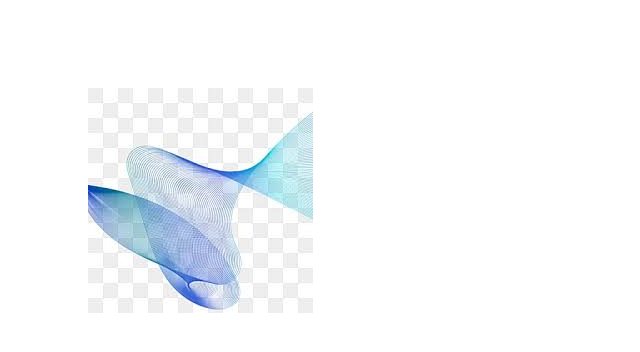
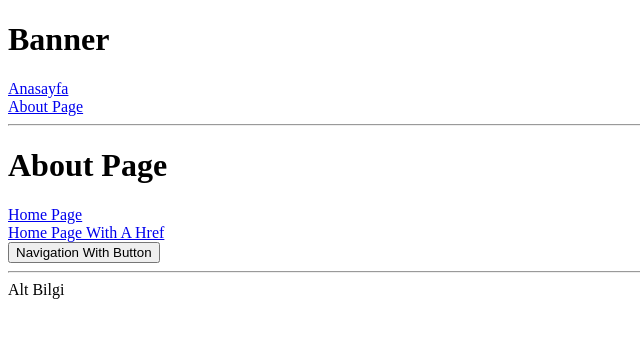
Before and after one commit to neominalsolutions/react-webpack-starterpack, a React app: page /about in a window 1280 px wide. Shown: the top 352 px of the page, without its empty margins (0-640 px from the left). Built offline with nearby package versions, Linux system fonts and the light colour scheme.

Commit message:
React Router DOM kullanımı

```diff
--- a/package.json
+++ b/package.json
@@ -14,7 +14,8 @@
     "@types/react": "^18.3.3",
     "@types/react-dom": "^18.3.0",
     "react": "^18.3.1",
-    "react-dom": "^18.3.1"
+    "react-dom": "^18.3.1",
+    "react-router-dom": "^6.24.1"
   },
   "devDependencies": {
     "@babel/core": "^7.24.9",
--- /dev/null
+++ b/src/components/layout.tsx
@@ -0,0 +1,27 @@
+import React from 'react';
+import { Link, Outlet } from 'react-router-dom';
+
+function Layout() {
+	return (
+		<>
+			<header>
+				<h1>Banner</h1>
+				<nav>
+					<Link to="/">Anasayfa</Link>
+					<br></br>
+					<Link to="/about">About Page</Link>
+				</nav>
+			</header>
+			<hr></hr>
+
+			<main>
+				<Outlet />
+			</main>
+			<hr></hr>
+
+			<footer>Alt Bilgi</footer>
+		</>
+	);
+}
+
+export default Layout;
--- a/src/index.tsx
+++ b/src/index.tsx
@@ -1,13 +1,55 @@
 import React from 'react';
 import ReactDOM from 'react-dom/client';
 import App from './components/App';
+
+import HomePage from './pages/home.page';
+import {
+	createBrowserRouter,
+	Link,
+	Outlet,
+	RouterProvider,
+} from 'react-router-dom';
+import AboutPage from './pages/about.page';
+import Layout from './components/layout';
 
 const root = ReactDOM.createRoot(
 	document.getElementById('root') as HTMLElement
 );
 
+const router = createBrowserRouter([
+	{
+		path: '/',
+		Component: Layout, // Aşağıdaki pathler bu layout üzerinden ortak tasarımları alırlar. header,footer,menu,logo, profile, sepet kısayolu.
+		children: [
+			{
+				path: '/',
+				Component: HomePage,
+			},
+			{
+				path: '/about',
+				Component: AboutPage,
+			},
+		],
+	},
+	{
+		path: '/admin',
+		element: (
+			<div>
+				<h1>Admin Layout</h1>
+				<Outlet />
+			</div>
+		),
+		children: [{ path: '', element: <p>Admin Home</p> }],
+	},
+	{
+		path: '*',
+		element: <>Sayfa Bulunamadı</>,
+	}, // Her zaman en son değer bu olucak
+]);
+
+// bu kod blogu içerisinde RouterProvider dan başka kod bloğu olmasın.
 root.render(
 	<>
-		<App />
+		<RouterProvider router={router} />
 	</>
 );
--- /dev/null
+++ b/src/pages/about.page.tsx
@@ -0,0 +1,31 @@
+import React from 'react';
+import { Link, useNavigate } from 'react-router-dom';
+
+function AboutPage() {
+	const navigate = useNavigate();
+
+	// Uygulama dışında harici bir sayfaya yönlenecek ise www.google.com o zaman Link kullanımı yapamayız bunun yerine href tercih etmemiz gerekir.
+
+	// kayıt sonrası ts dosyasından kontrollü bir yönlendirme yapmak için useNavigate Hook kullanılır.
+	const navigateToPage = () => {
+		const ok = window.confirm('Sayfadan ayrılmak istediğinize emin misiniz?');
+		if (ok) {
+			navigate('/');
+		}
+	};
+
+	return (
+		<>
+			<h1>About Page</h1>
+			<nav>
+				<Link to="/">Home Page</Link>
+				<br></br>
+				<a href="/">Home Page With A Href</a>
+				<br></br>
+				<button onClick={navigateToPage}>Navigation With Button</button>
+			</nav>
+		</>
+	);
+}
+
+export default AboutPage;
--- /dev/null
+++ b/src/pages/home.page.tsx
@@ -0,0 +1,16 @@
+import React from 'react';
+import { Link } from 'react-router-dom';
+// / anasayfa path bu component doma yüklenecek <div id="root"> </div>
+
+function HomePage() {
+	return (
+		<>
+			<h1>Home Page</h1>
+			<nav>
+				<Link to="/about">Hakkımızda</Link>
+			</nav>
+		</>
+	);
+}
+
+export default HomePage;
--- a/webpack.config.js
+++ b/webpack.config.js
@@ -8,6 +8,10 @@ module.exports = {
 		path: path.resolve(__dirname, 'dist'), // hangi dizin altına uygulama dağıtım için çıkırılacak.
 	},
 	mode: 'development',
+	devServer: {
+		// uygulamadaki linkleri tarayıcıdan değiştirip çalıştırıdğımızda path karşılığında sayfalar bulunamayıp 404 hatası veriyor. Bunu engelleyip sayfaların doğru yönlendirilmesi için bu ayarı aktif hale getirdik. tarayıcının history geçmiş bilgisini aktif hale getirdik.
+		historyApiFallback: true,
+	},
 	module: {
 		rules: [
 			{
```
Also changed, not shown: 1 other file (tests, documents, lock files or other folders).
